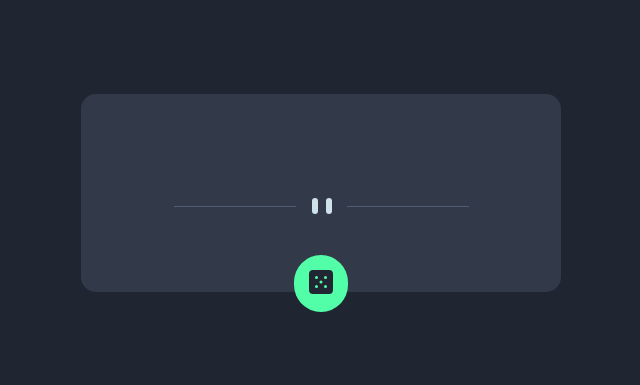
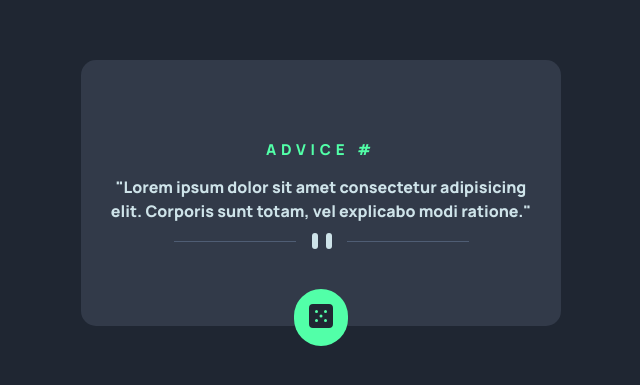
Before and after one commit to aydom669/Gerador-De-Conselhos, a plain HTML site: page index.html in a window 1280 px wide. Shown: the part 207-592 px from the top of the page, without its empty margins (319-959 px from the left). Drawn offline with Linux system fonts and the light colour scheme; no server answers.

Commit message:
Pequenas modificações e comentarios adcionados ao codigo

```diff
--- a/index.html
+++ b/index.html
@@ -13,8 +13,9 @@
 
   <main class="conteiner">
     <div class="card" id="card">
-      <h1 class="advice-id" id="advice-id"></h1>
+      <h1 class="advice-id" id="advice-id">Advice #</h1>
       <div class="advice" id="advice">
+       "Lorem ipsum dolor sit amet consectetur adipisicing elit. Corporis sunt totam, vel explicabo modi ratione."
       </div>
       <img class="dvmoba" src="images/pattern-divider-mobile.svg" alt="divider-mobile.svg">
       <img class="dvpc" src="images/pattern-divider-desktop.svg" alt="divider-desktop.svg">
```
